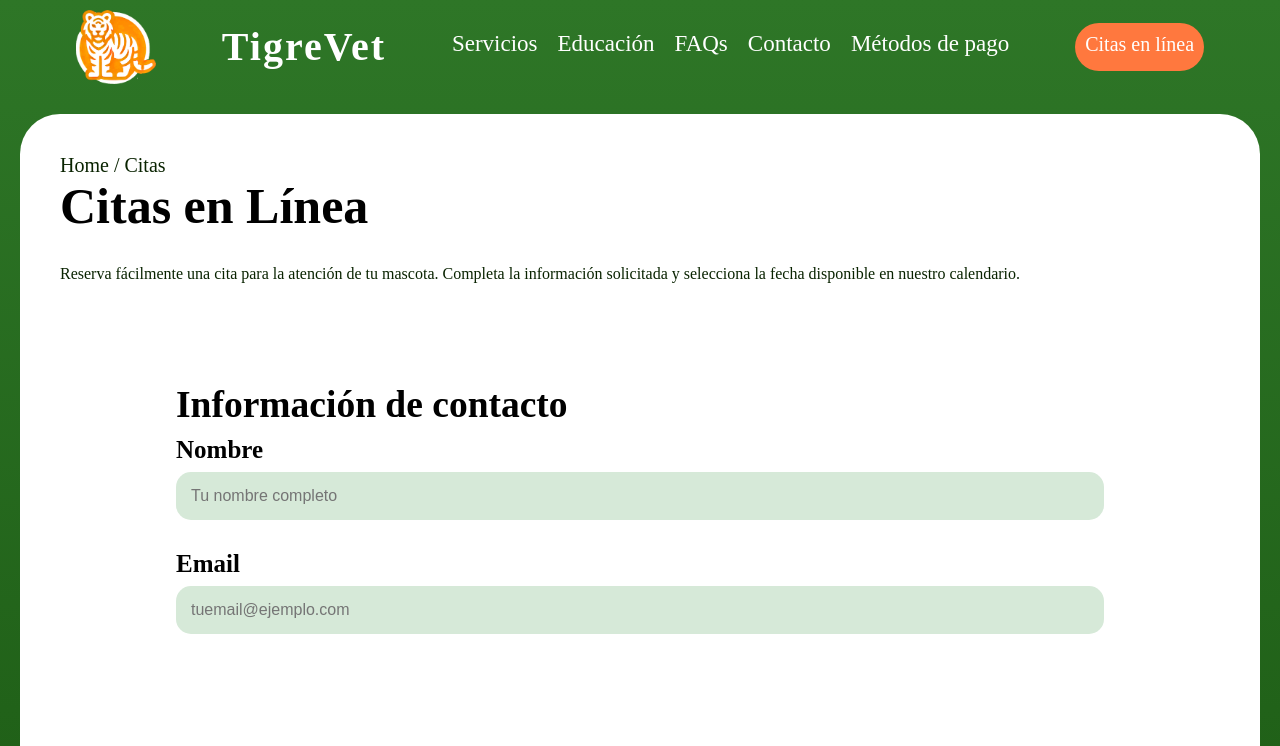
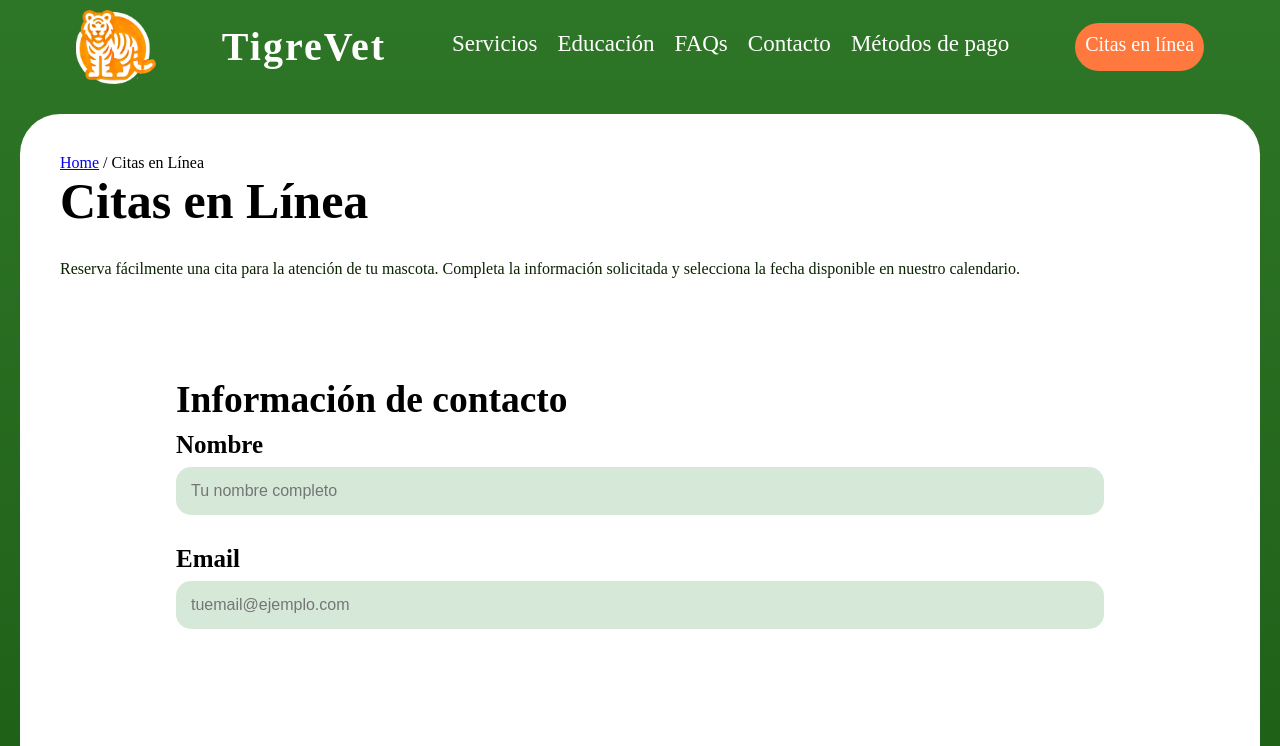
Before and after one commit to JuliSantamaria/Actividad-Grupal-UVA-3, a plain HTML site: page Citaslinea.html in a window 1280 px wide. Shown: the top 746 px of the page. Drawn offline with Linux system fonts and the light colour scheme; a web font is replaced by a local one.

Commit message:
Update Citaslinea.html

```diff
--- a/Citaslinea.html
+++ b/Citaslinea.html
@@ -41,7 +41,10 @@
   </header>
 
   <main class="hero">
-    <p class="p1">Home / Citas</p>
+    <div class="breadcrumbs">
+      <span><a href="index.html">Home</a></span> /
+      <span>Citas en Línea</span>
+    </div>
     <h1>Citas en Línea</h1>
     <p>Reserva fácilmente una cita para la atención de tu mascota. Completa la información solicitada y selecciona la fecha disponible en nuestro calendario.</p>
 
```
